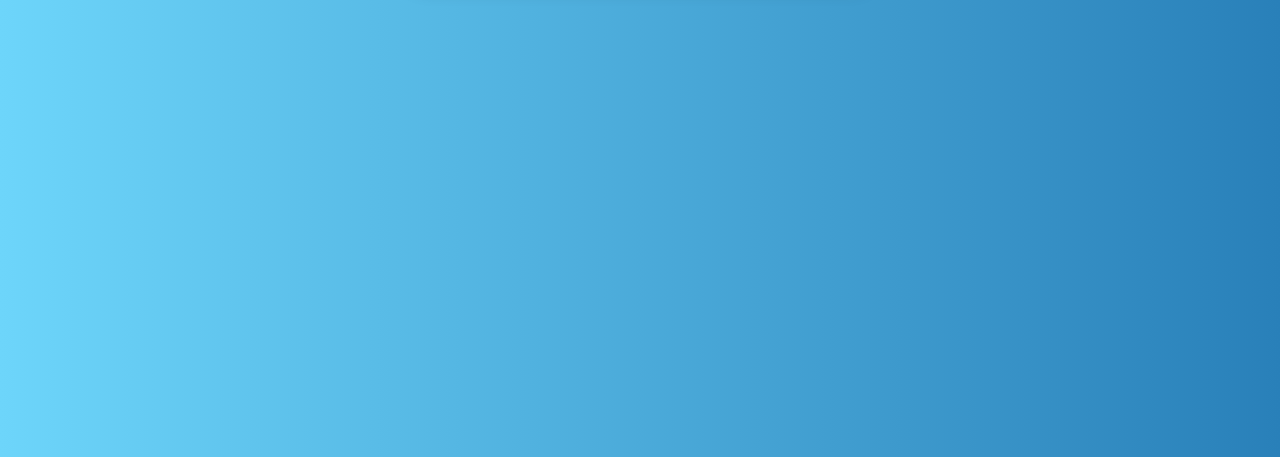
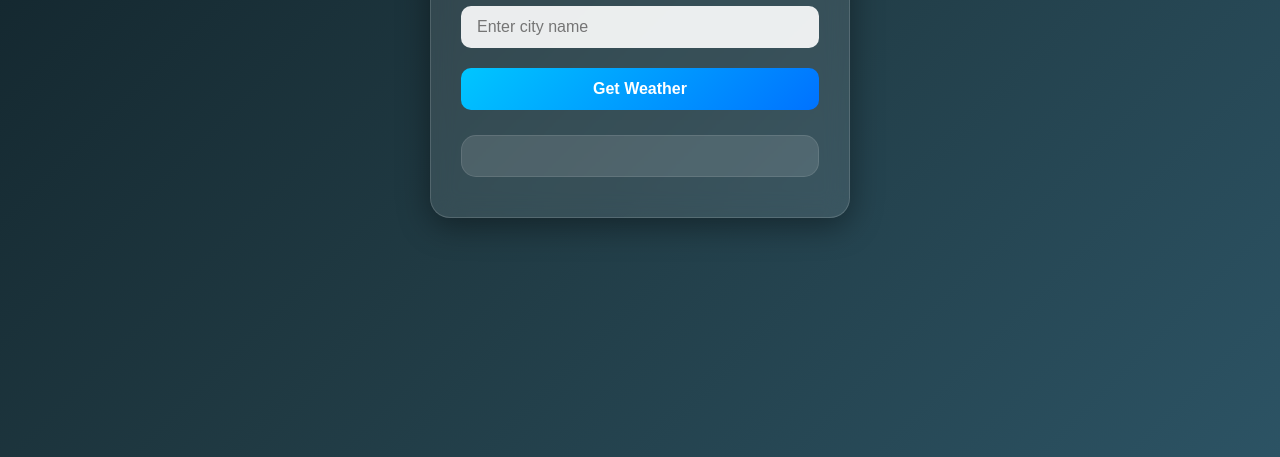
Before and after one commit to SreeEswaran/Weather-Forecasting, a plain HTML site: page index.html in a window 1280 px wide. Shown: the part 343-800 px from the top of the page. Drawn offline with Linux system fonts and the light colour scheme.

Commit message:
Update styles.css

```diff
--- a/styles.css
+++ b/styles.css
@@ -1,43 +1,91 @@
+/* Google Fonts */
+@import url('https://fonts.googleapis.com/css2?family=Poppins:wght@400;600&display=swap');
+
+* {
+  margin: 0;
+  padding: 0;
+  box-sizing: border-box;
+}
+
 body {
-    font-family: "Segoe UI", sans-serif;
-    background: linear-gradient(to right, #6dd5fa, #2980b9);
-    color: white;
-    text-align: center;
-    padding: 50px;
-    margin: 0;
+  font-family: 'Poppins', sans-serif;
+  background: linear-gradient(135deg, #0f2027, #203a43, #2c5364);
+  color: #ffffff;
+  display: flex;
+  justify-content: center;
+  align-items: center;
+  height: 100vh;
 }
 
 .container {
-    max-width: 400px;
-    margin: auto;
   background: rgba(255, 255, 255, 0.1);
-    padding: 30px;
-    border-radius: 15px;
-    box-shadow: 0 8px 20px rgba(0, 0, 0, 0.2);
+  backdrop-filter: blur(12px);
+  border-radius: 20px;
+  padding: 40px 30px;
+  width: 90%;
+  max-width: 420px;
+  text-align: center;
+  box-shadow: 0 8px 32px rgba(0, 0, 0, 0.4);
+  border: 1px solid rgba(255, 255, 255, 0.15);
 }
 
-  input,
-  button {
-    padding: 10px;
-    margin-top: 15px;
-    width: 80%;
-    font-size: 16px;
-    border: none;
-    border-radius: 5px;
+h1 {
+  font-size: 2rem;
+  margin-bottom: 20px;
+  font-weight: 600;
+  color: #ffffff;
 }
 
 input {
-    background-color: #f0f0f0;
-    color: black;
+  width: 100%;
+  padding: 12px 16px;
+  font-size: 16px;
+  border: none;
+  border-radius: 10px;
+  background: rgba(255, 255, 255, 0.9);
+  margin-bottom: 20px;
+  outline: none;
+  color: #333;
+  transition: box-shadow 0.3s ease;
+}
+
+input:focus {
+  box-shadow: 0 0 0 2px #00c6ff;
 }
 
 button {
-    background-color: #db3487;
+  width: 100%;
+  padding: 12px;
+  font-size: 16px;
+  background: linear-gradient(135deg, #00c6ff, #0072ff);
+  border: none;
+  border-radius: 10px;
   color: white;
+  font-weight: 600;
   cursor: pointer;
+  transition: background 0.3s ease;
+}
+
+button:hover {
+  background: linear-gradient(135deg, #0072ff, #00c6ff);
 }
 
 #weatherResult {
-    margin-top: 20px;
-    font-size: 18px;
+  margin-top: 25px;
+  font-size: 16px;
+  line-height: 1.6;
+  background: rgba(255, 255, 255, 0.12);
+  padding: 20px;
+  border-radius: 15px;
+  border: 1px solid rgba(255, 255, 255, 0.1);
 }
+
+#weatherResult h2 {
+  margin-bottom: 10px;
+  font-size: 20px;
+  color: #ffffff;
+}
+
+#weatherResult p {
+  margin: 5px 0;
+}
```
Lines whose indentation alone changed are shown as unchanged.
